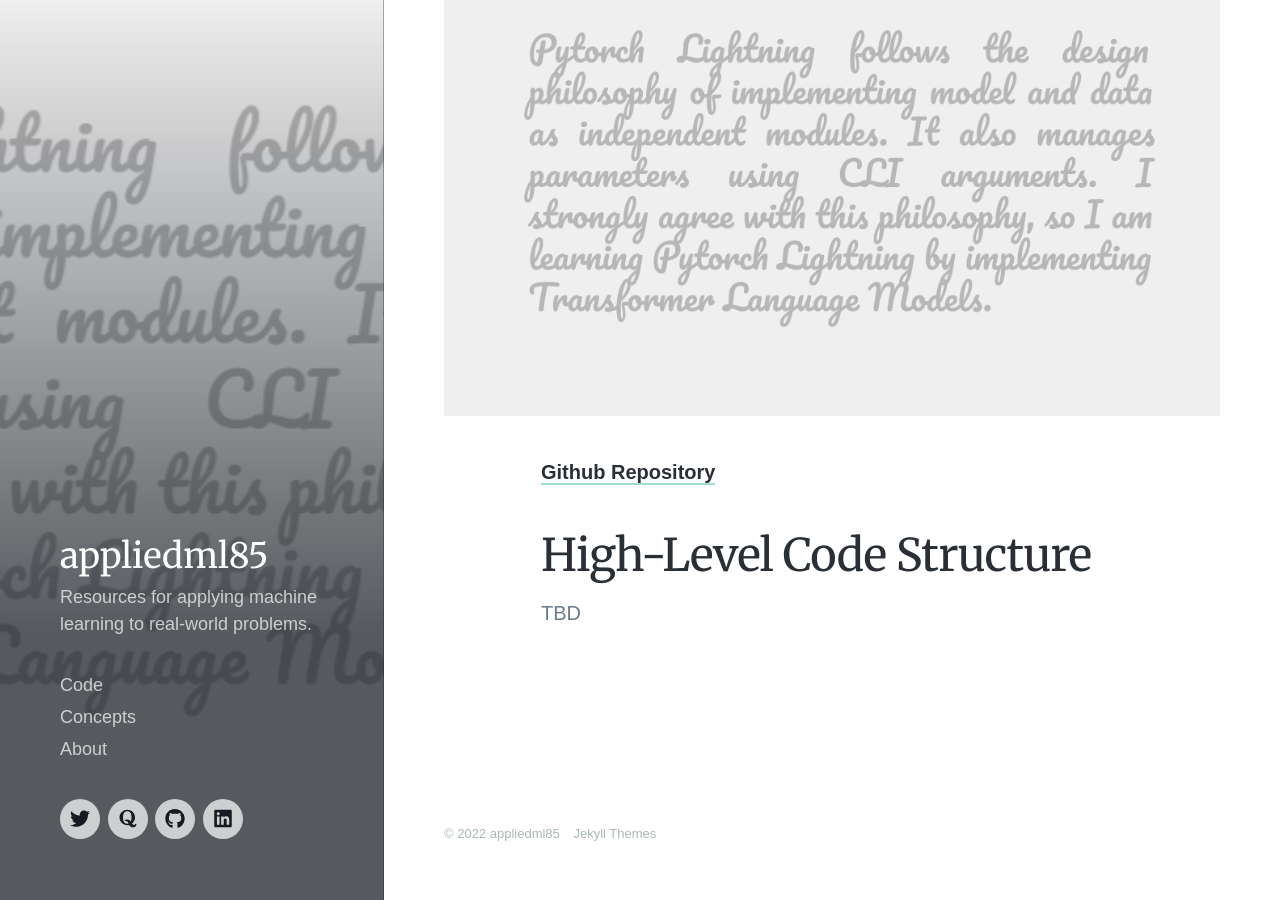
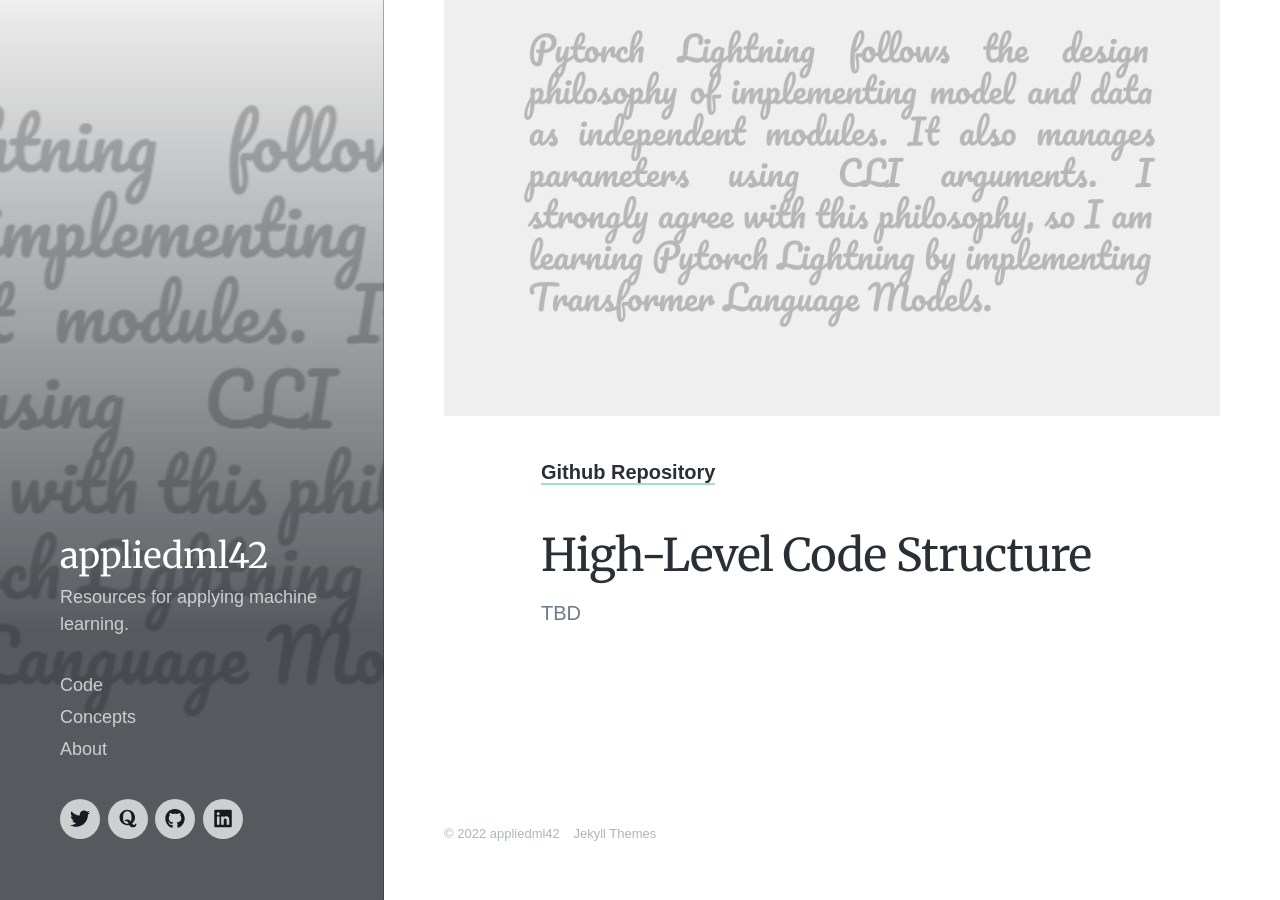
Before and after one commit to appliedml42/appliedml42.github.io, a Jekyll site: the page built from _posts/2022-02-22-pytorch-lightning.md, in a window 1280 px wide and 900 px high, scrolled down 277 px. Built offline with Jekyll 4.4.1, drawn with Linux system fonts in a browser that asks for light colours; nearby versions of some CDN libraries; some web fonts are replaced; the table of contents is made by our own code.

Commit message:
Migrating to new github handle

```diff
--- a/_data/settings.yml
+++ b/_data/settings.yml
@@ -1,6 +1,6 @@
 basic_settings:
-  site_title: appliedml85
-  site_tagline: Resources for applying machine learning to real-world problems.
+  site_title: appliedml42
+  site_tagline: Resources for applying machine learning.
   favicon_image: /images/favicon.png
 
 header_settings:
--- a/_pages/about.md
+++ b/_pages/about.md
@@ -1,6 +1,6 @@
 ---
-title: About appliedml85
-subtitle: Resources for applying machine learning to real-world problems.
+title: About appliedml42
+subtitle: Resources for applying machine learning.
 description: A stunning personal blog Jekyll theme with an image-focused design.
 featured_image: /images/about-portrait.jpg
 ---
--- a/_posts/2022-02-22-pytorch-lightning.md
+++ b/_posts/2022-02-22-pytorch-lightning.md
@@ -7,7 +7,7 @@ toc: true
 ---
 ![](/images/pytorch-lightning/header-landscape.png)
 
-[Github Repository](https://github.com/appliedml85/language-modeling)
+[Github Repository](https://github.com/appliedml42/language-modeling)
 
 ## High-Level Code Structure
 TBD
```
